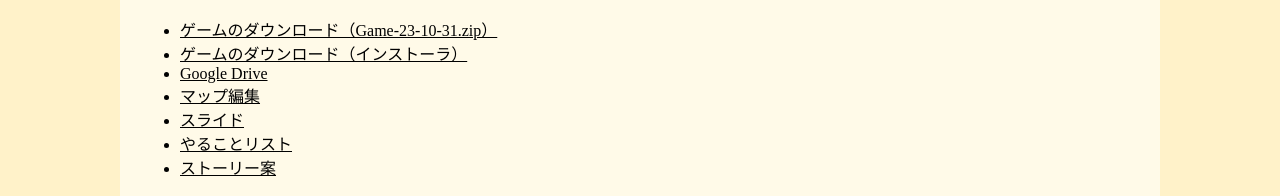
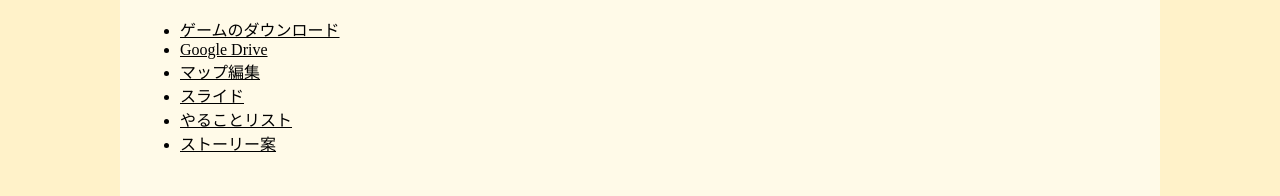
Before and after one commit to ShimaShima8293/GameWebsite, a plain HTML site: page index.html in a window 1280 px wide. Shown: the part 540-736 px from the top of the page. Drawn offline with Linux system fonts and the light colour scheme.

Commit message:
Updated installer

```diff
--- a/index.html
+++ b/index.html
@@ -26,8 +26,7 @@
         <h1>トップ</h1>
         <h2>リンク集</h2>
         <ul>
-            <li><a id="download" href="error" class="external" target="_blank">ゲームのダウンロード（読み込み中...）</a></li>
-            <li><a href="download/GameInstaller.exe" class="external" target="_blank">ゲームのダウンロード（インストーラ）</a></li>
+            <li><a href="download/GameInstaller.exe" class="external" target="_blank">ゲームのダウンロード</a></li>
             <li><a href="https://drive.google.com/drive/folders/1S0PrfOKCQxPTouB78mT_j4Cf9J_4zZMp?usp=drive_link"
                     class="external" target="_blank">Google Drive</a></li>
             <li><a href="https://docs.google.com/spreadsheets/d/1zakjZSsQk-vuzCy3e6AFMg7xT4u8yIOsb2d-qDg1WtY/edit#gid=0"
```
Also changed, not shown: download/index.txt, 1 other file.
